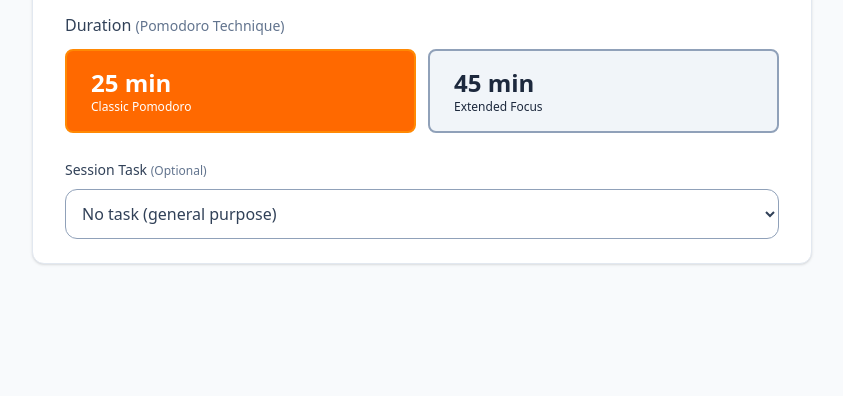
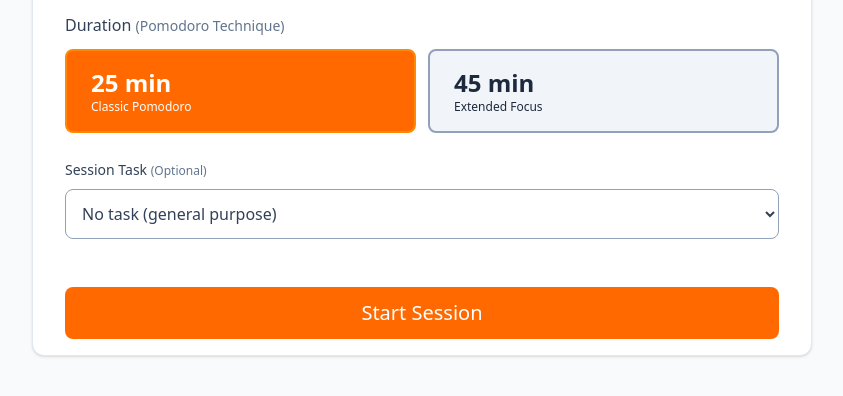
Before and after one commit to Silbars/TimusFlow, a website built with Vite: page index.html in a window 1280 px wide. Shown: the part 184-580 px from the top of the page, without its empty margins (218-1061 px from the left). Built offline with nearby package versions, Linux system fonts and the light colour scheme.

Commit message:
start-btn added

```diff
--- a/index.html
+++ b/index.html
@@ -16,7 +16,7 @@
 
     <main class="w-full flex justify-center px-6 mt-8">
       <section
-        class="w-full max-w-[780px] px-8 bg-white border border-slate-200 rounded-xl shadow-sm"
+        class=" timer-card w-full max-w-[780px] px-8 bg-white border border-slate-200 rounded-xl shadow-sm"
       >
         <div class="section-header pt-6 pb-3">
           <header class="mb-1">
@@ -56,10 +56,16 @@
             <span class="text-xs text-slate-500">(Optional)</span>
           </label>
           <div>
-            <select class="w-full px-3 py-3 my-2 text-slate-700 border border-slate-400 font-medium rounded-xl cursor-pointer">
+            <select class="w-full px-3 py-3 my-2 text-slate-700 border border-slate-400 font-medium rounded-lg cursor-pointer">
               <option>No task (general purpose)</option>
             </select>
           </div>
+        </div>
+
+        <div class="start-btn mt-10 mb-4">
+          <button class="py-3 w-full bg-orange-500 rounded-lg cursor-pointer">
+            <div class="text-xl font-medium text-white">Start Session</div>
+          </button>
         </div>
 
       </section>
```
